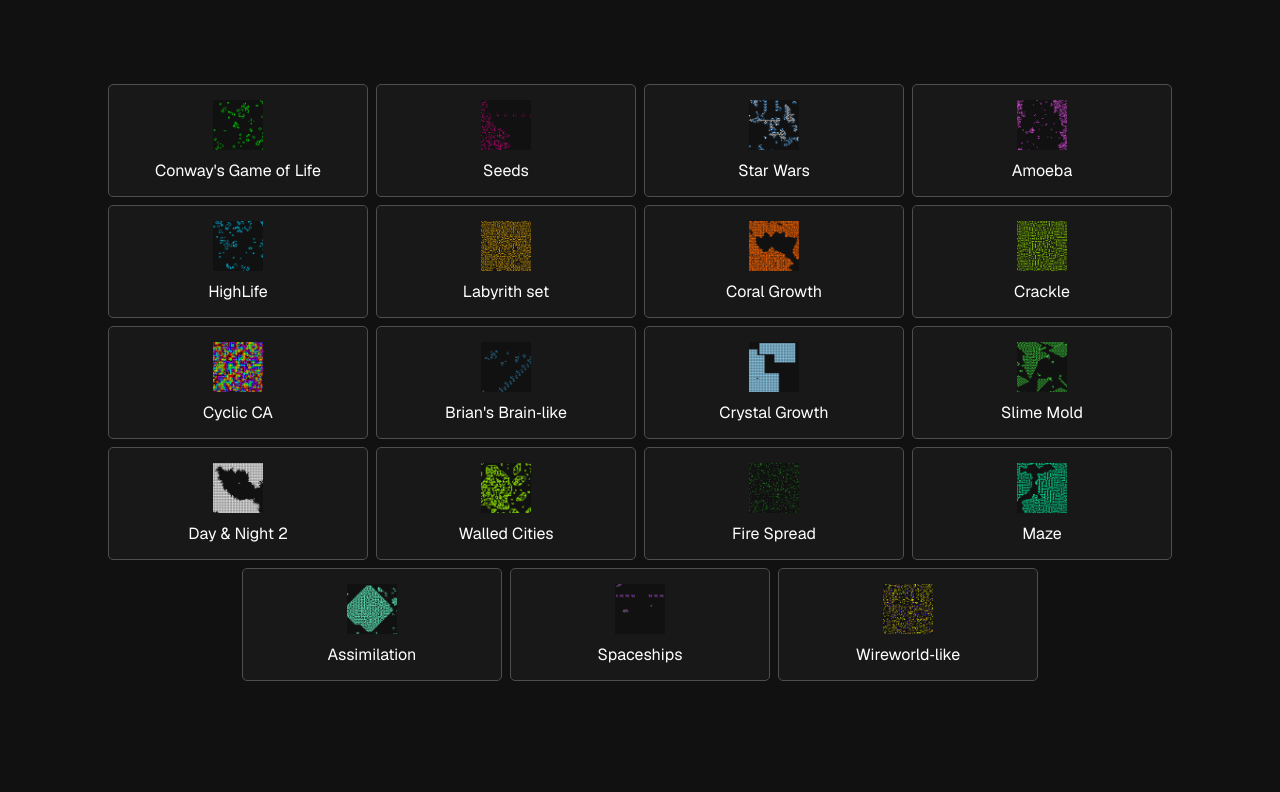
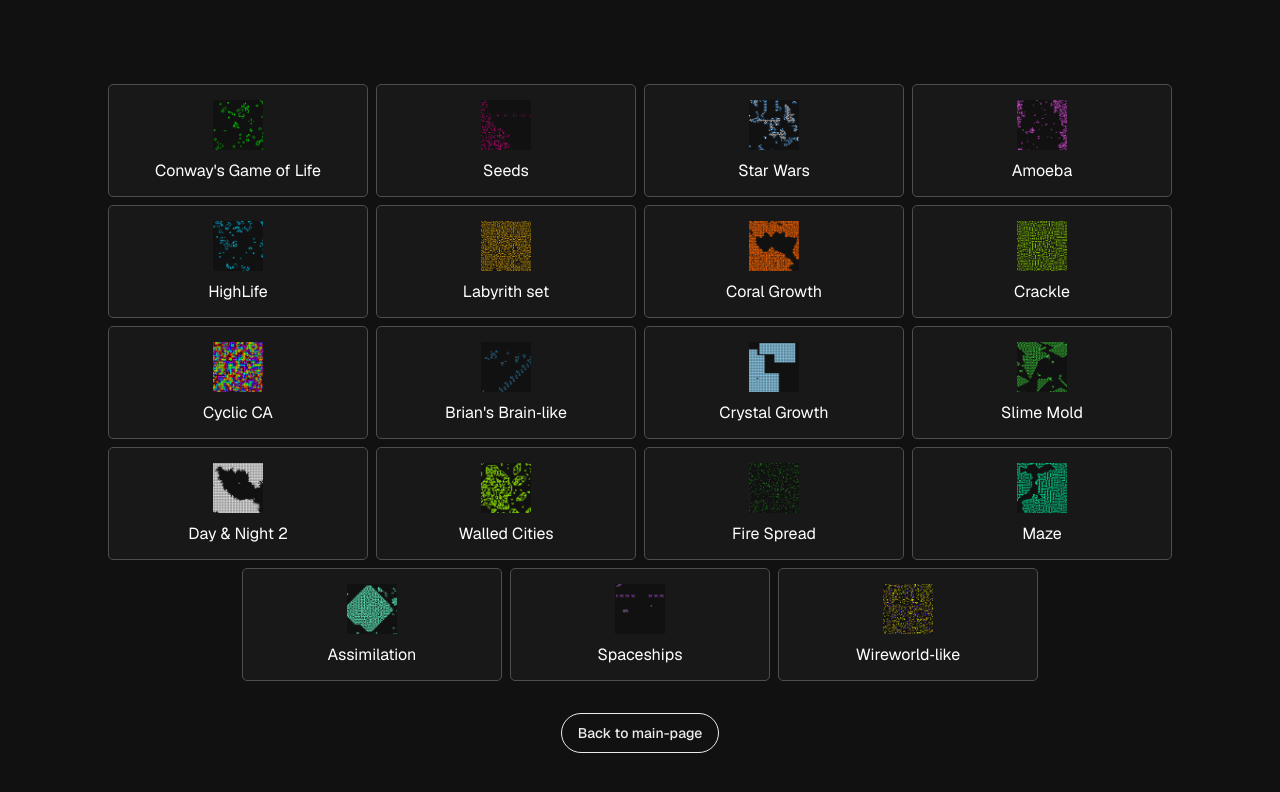
Before and after one commit to Krieger-m/Cellular-Automata-Explorer, a Next.js app: page / in a window 1280 px wide. Shown: the part 266-1058 px from the top of the page. Before the commit the page ends 1011 px from the top, so only its background shows below. Built offline with nearby package versions, Linux system fonts and the light colour scheme.

Commit message:
added link to main-page

```diff
--- a/src/app/page.tsx
+++ b/src/app/page.tsx
@@ -41,6 +41,16 @@
         ))}
       </div>
       <Spacing height={2} />
+      <div className={styles.ctas}>
+        <a
+          className={styles.secondary}
+          href="https://mk-dev.org/"
+          rel="noopener noreferrer"
+        >
+          Back to main-page
+        </a>
+      </div>
+      <Spacing height={2} />
     </div>
   );
 }
```
